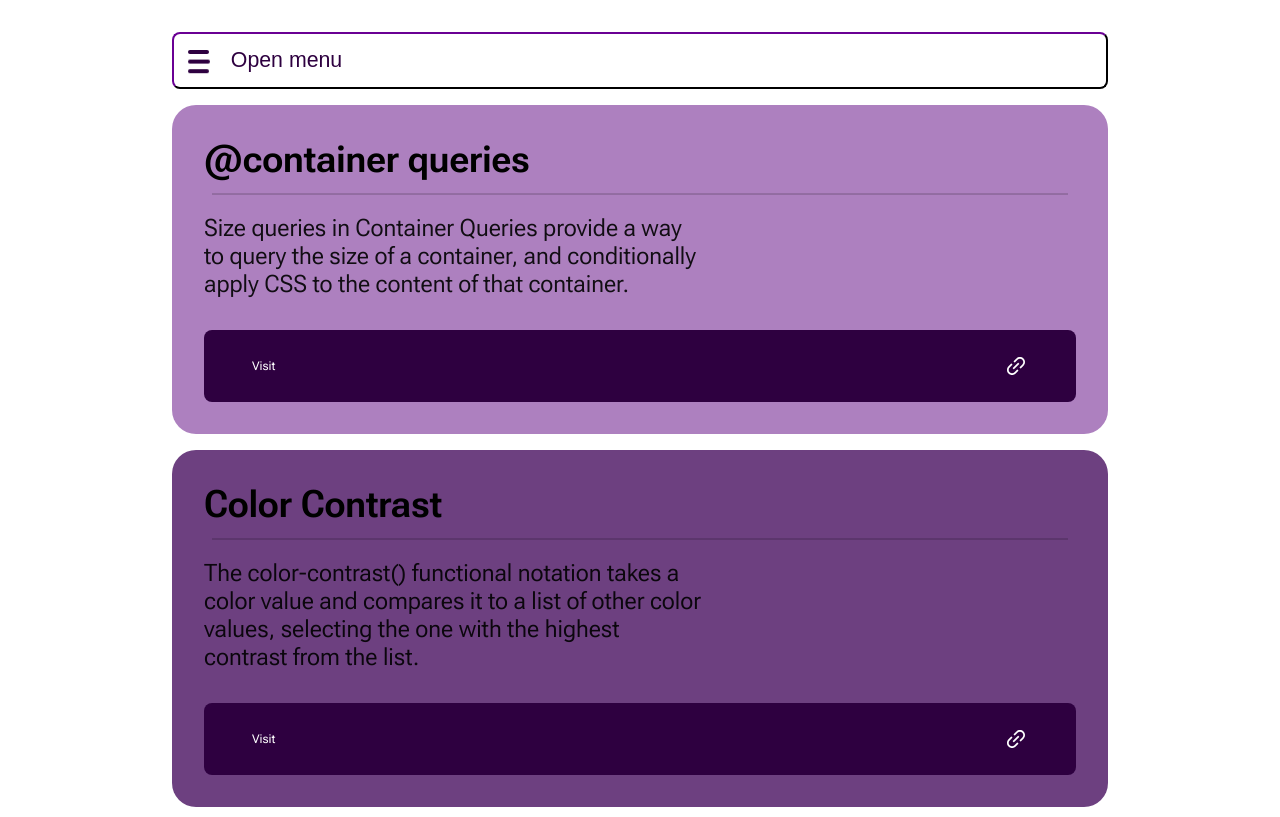
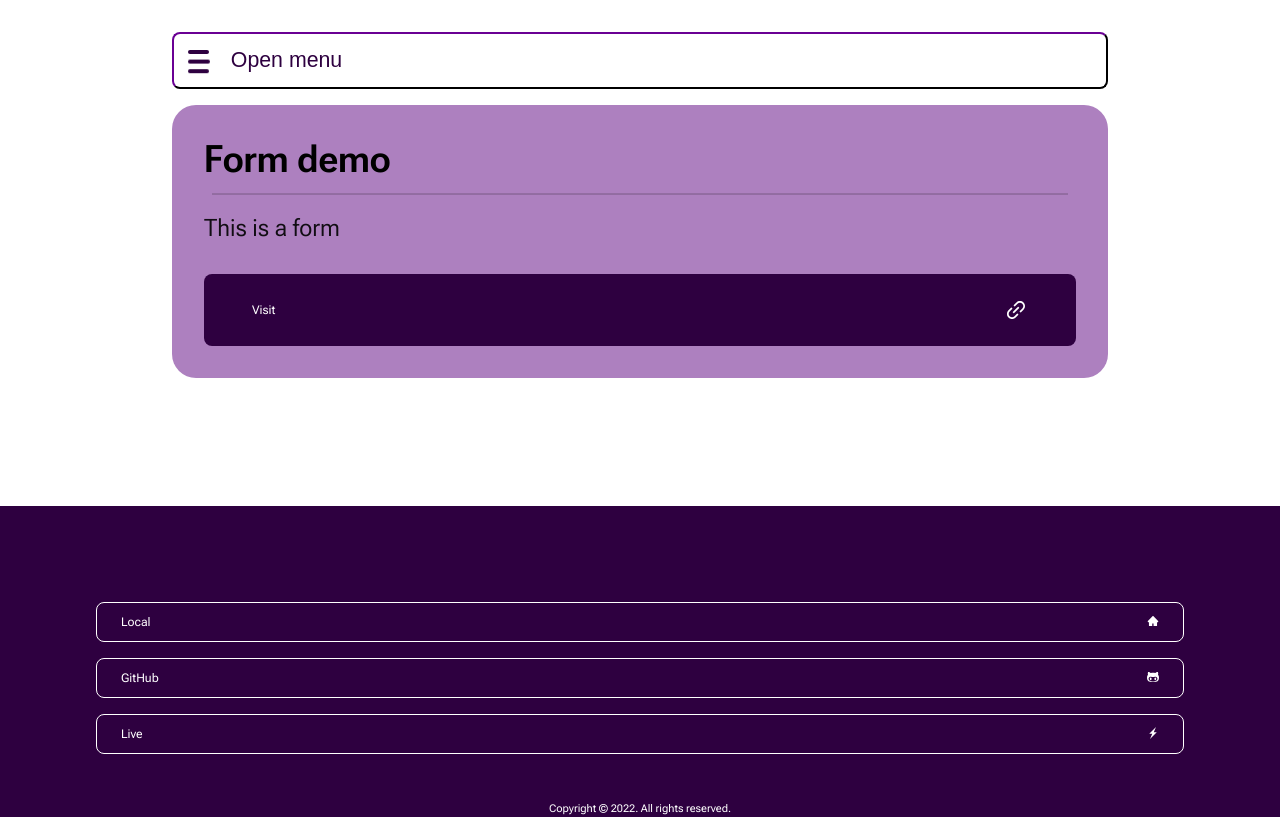
Before and after one commit to gotpop/gotpop-shop, a Next.js app: page /forms in a window 1280 px wide. Shown: the top 817 px of the page. Built offline with nearby package versions, Linux system fonts and the light colour scheme.

Commit message:
Forms templating

```diff
--- a/src/components/Card/index.tsx
+++ b/src/components/Card/index.tsx
@@ -2,7 +2,7 @@ import Icons from './Icons'
 import styles from './Card.module.css'
 import LinkIcon from '@components/LinkIcon'
 
-export default function Card({ content, fullCard }) {
+export default function Card({ content, fullCard, childPath = 'cards' }) {
   const { id, title, text, links } = content
 
   return (
@@ -15,7 +15,7 @@ export default function Card({ content, fullCard }) {
         {fullCard ? (
           <Icons links={links} />
         ) : (
-          <LinkIcon href={`/cards/${id}`} />
+          <LinkIcon href={`/${childPath}/${id}`} />
         )}
       </article>
     </div>
--- /dev/null
+++ b/src/pages/api/forms/[id].ts
@@ -0,0 +1,21 @@
+import { NextApiRequest, NextApiResponse } from 'next'
+import { forms } from '@content/forms'
+import { IForm } from 'types'
+
+type ResponseError = {
+  message: string
+}
+
+export default function formHandler(
+  req: NextApiRequest,
+  res: NextApiResponse<IForm | ResponseError>
+) {
+  const { query } = req
+  const { id } = query
+  const filtered = forms.filter((p) => p.id === id)
+
+  // User with id exists
+  return filtered.length > 0
+    ? res.status(200).json(filtered[0])
+    : res.status(404).json({ message: `Form with id: ${id} not found.` })
+}
--- /dev/null
+++ b/src/pages/api/forms/index.ts
@@ -0,0 +1,10 @@
+import { NextApiResponse, NextApiRequest } from 'next'
+import { forms } from '@content/forms'
+import { IForm } from 'types'
+
+export default function handler(
+  _req: NextApiRequest,
+  res: NextApiResponse<IForm[]>
+) {
+  return res.status(200).json(forms)
+}
--- a/src/pages/api/navigation/primary.ts
+++ /dev/null
@@ -1,11 +0,0 @@
-import { NextApiResponse, NextApiRequest } from 'next'
-import { navPrimary } from '@content/nav-primary'
-import { Card } from 'types'
-
-export default function handler(
-  _req: NextApiRequest,
-  // res: NextApiResponse<Card[]>
-  res
-) {
-  return res.status(200).json(navPrimary)
-}
--- a/src/pages/api/navigation/secondary.ts
+++ /dev/null
@@ -1,11 +0,0 @@
-import { NextApiResponse, NextApiRequest } from 'next'
-import { navSecondary } from '@content/nav-secondary'
-import { Card } from 'types'
-
-export default function handler(
-  _req: NextApiRequest,
-  // res: NextApiResponse<Card[]>
-  res
-) {
-  return res.status(200).json(navSecondary)
-}
--- a/src/pages/forms/index.tsx
+++ b/src/pages/forms/index.tsx
@@ -1,5 +1,5 @@
 import useSWR from 'swr'
-import { Card as CardType } from 'types'
+import { Card as CardType, IForm } from 'types'
 import Layout from '@components/layout/layout'
 import Card from '@components/Card'
 import Loading from '@components/Loading'
@@ -7,14 +7,19 @@ import Loading from '@components/Loading'
 const fetcher = (url: string) => fetch(url).then(res => res.json())
 
 export default function Cards() {
-  const { data: cards, error } = useSWR('/api/cards', fetcher)
+  const { data: forms, error } = useSWR('/api/forms', fetcher)
 
   return (
     <Layout>
       {error && <div>Failed to load</div>}
-      {!cards && <Loading />}
-      {cards?.map((card: CardType) => (
-        <Card key={card.id} content={card} fullCard={false} />
+      {!forms && <Loading />}
+      {forms?.map((form: IForm) => (
+        <Card
+          key={form.id}
+          content={form}
+          fullCard={false}
+          childPath={'forms'}
+        />
       ))}
     </Layout>
   )
```
Also changed, not shown: src/pages/forms/[id].tsx (+4 -4 lines), src/types/index.ts (+4 -4 lines).
